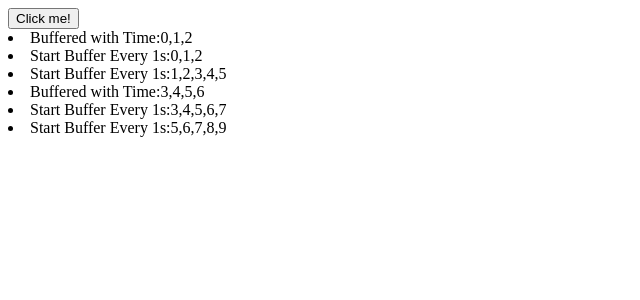
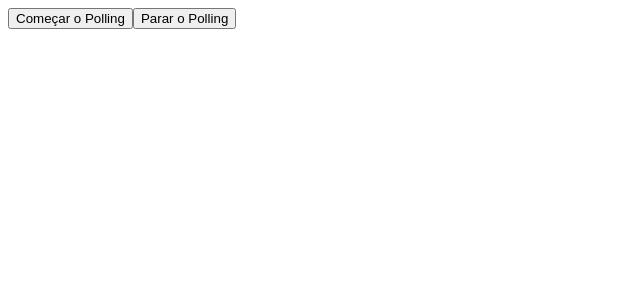
Before and after one commit to carolvasc/rxjs-angular, an Angular app: page / in a window 1280 px wide. Shown: the top 300 px of the page, without its empty margins (0-640 px from the left). Built offline with nearby package versions, Linux system fonts and the light colour scheme.

Commit message:
feat: criando o primeiro polling

```diff
--- a/src/app/app.component.html
+++ b/src/app/app.component.html
@@ -1,3 +1,4 @@
 <!-- <app-observable></app-observable> -->
-<app-operators></app-operators>
+<!-- <app-operators></app-operators> -->
 <!-- <app-subject></app-subject> -->
+<app-polling></app-polling>
--- a/src/app/app.module.ts
+++ b/src/app/app.module.ts
@@ -6,13 +6,15 @@ import { AppComponent } from './app.component';
 import { ObservableComponent } from './observable/observable.component';
 import { OperatorsComponent } from './operators/operators.component';
 import { SubjectComponent } from './subject/subject.component';
+import { PollingComponent } from './polling/polling.component';
 
 @NgModule({
   declarations: [
     AppComponent,
     ObservableComponent,
     OperatorsComponent,
-    SubjectComponent
+    SubjectComponent,
+    PollingComponent
   ],
   imports: [
     BrowserModule,
--- /dev/null
+++ b/src/app/polling/polling.component.html
@@ -0,0 +1,7 @@
+<button (click)="startPolling()">
+  Começar o Polling
+</button>
+
+<button (click)="finishPolling()">
+  Parar o Polling
+</button>
--- /dev/null
+++ b/src/app/polling/polling.component.ts
@@ -0,0 +1,30 @@
+import { Component, OnInit } from "@angular/core";
+import { BehaviorSubject, interval, Subject, timer } from "rxjs";
+import { takeUntil, tap } from "rxjs/operators";
+
+@Component({
+  selector: "app-polling",
+  templateUrl: "./polling.component.html",
+  styleUrls: ["./polling.component.css"],
+})
+export class PollingComponent implements OnInit {
+  pollFinished$ = new Subject<void>();
+
+  constructor() {}
+  ngOnInit() {}
+
+  startPolling() {
+    interval(2000)
+      .pipe(
+        takeUntil(this.pollFinished$),
+        tap(() => console.log("tapping"))
+      )
+      .subscribe(() => {
+        console.log("verifica o status do polling aqui");
+      });
+  }
+
+  finishPolling() {
+    this.pollFinished$.next();
+  }
+}
```
Also changed, not shown: src/app/polling/polling.component.css (added), 2 other files (tests, documents, lock files or other folders).
